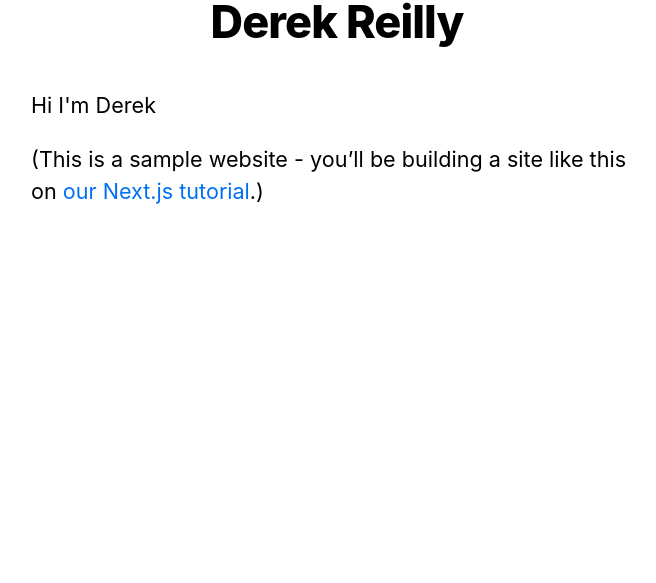
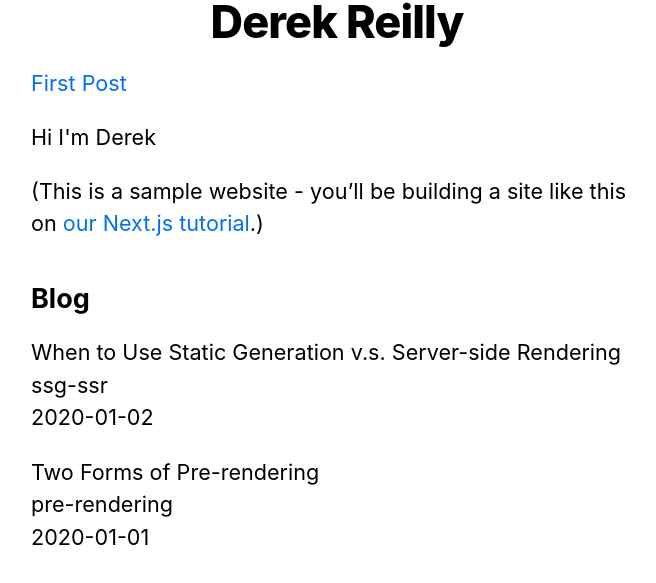
Before and after one commit to derekreilly1990/nextjs-blog, a Next.js app: page / in a window 1280 px wide. Shown: the part 221-804 px from the top of the page, without its empty margins (303-959 px from the left). Built offline with nearby package versions, Linux system fonts and the light colour scheme.

Commit message:
Added getStaticProps

```diff
--- /dev/null
+++ b/lib/posts.js
@@ -0,0 +1,35 @@
+import fs from "fs";
+import path from "path";
+import matter from "gray-matter";
+
+const postsDirectory = path.join(process.cwd(), "posts");
+
+export function getSortedPostsData() {
+  // Get file names under /posts
+  const fileNames = fs.readdirSync(postsDirectory);
+  const allPostsData = fileNames.map((fileName) => {
+    // Remove ".md" from file name to get id
+    const id = fileName.replace(/\.md$/, "");
+
+    // Read markdown file as string
+    const fullPath = path.join(postsDirectory, fileName);
+    const fileContents = fs.readFileSync(fullPath, "utf8");
+
+    // Use gray-matter to parse the post metadata section
+    const matterResult = matter(fileContents);
+
+    // Combine the data with the id
+    return {
+      id,
+      ...matterResult.data,
+    };
+  });
+  // Sort posts by date
+  return allPostsData.sort((a, b) => {
+    if (a.date < b.date) {
+      return 1;
+    } else {
+      return -1;
+    }
+  });
+}
--- a/package.json
+++ b/package.json
@@ -9,6 +9,7 @@
   },
   "dependencies": {
     "classnames": "^2.2.6",
+    "gray-matter": "^4.0.2",
     "next": "^10.0.0",
     "postcss-flexbugs-fixes": "^5.0.2",
     "postcss-preset-env": "^6.7.0",
--- a/pages/index.js
+++ b/pages/index.js
@@ -1,20 +1,49 @@
 import Head from "next/head";
+import Link from "next/link";
 import Layout, { siteTitle } from "../components/layout";
 import utilStyles from "../styles/utils.module.css";
+import { getSortedPostsData } from "../lib/posts";
 
-export default function Home() {
+export default function Home({ allPostsData }) {
   return (
     <Layout home>
       <Head>
         <title>{siteTitle}</title>
       </Head>
       <section className={utilStyles.headingMd}>
+        <Link href="/posts/first-post">
+          <a>First Post</a>
+        </Link>
         <p>Hi I'm Derek</p>
         <p>
           (This is a sample website - you’ll be building a site like this on{" "}
           <a href="https://nextjs.org/learn">our Next.js tutorial</a>.)
         </p>
       </section>
+
+      <section className={`${utilStyles.headingMd} ${utilStyles.padding1px}`}>
+        <h2 className={utilStyles.headingLg}>Blog</h2>
+        <ul className={utilStyles.list}>
+          {allPostsData.map(({ id, date, title }) => (
+            <li className={utilStyles.listItem} key={id}>
+              {title}
+              <br />
+              {id}
+              <br />
+              {date}
+            </li>
+          ))}
+        </ul>
+      </section>
     </Layout>
   );
 }
+
+export async function getStaticProps() {
+  const allPostsData = getSortedPostsData();
+  return {
+    props: {
+      allPostsData,
+    },
+  };
+}
--- /dev/null
+++ b/posts/pre-rendering.md
@@ -0,0 +1,11 @@
+---
+title: 'Two Forms of Pre-rendering'
+date: '2020-01-01'
+---
+
+Next.js has two forms of pre-rendering: **Static Generation** and **Server-side Rendering**. The difference is in **when** it generates the HTML for a page.
+
+- **Static Generation** is the pre-rendering method that generates the HTML at **build time**. The pre-rendered HTML is then _reused_ on each request.
+- **Server-side Rendering** is the pre-rendering method that generates the HTML on **each request**.
+
+Importantly, Next.js lets you **choose** which pre-rendering form to use for each page. You can create a "hybrid" Next.js app by using Static Generation for most pages and using Server-side Rendering for others.
--- /dev/null
+++ b/posts/ssg-ssr.md
@@ -0,0 +1,19 @@
+---
+title: 'When to Use Static Generation v.s. Server-side Rendering'
+date: '2020-01-02'
+---
+
+We recommend using **Static Generation** (with and without data) whenever possible because your page can be built once and served by CDN, which makes it much faster than having a server render the page on every request.
+
+You can use Static Generation for many types of pages, including:
+
+- Marketing pages
+- Blog posts
+- E-commerce product listings
+- Help and documentation
+
+You should ask yourself: "Can I pre-render this page **ahead** of a user's request?" If the answer is yes, then you should choose Static Generation.
+
+On the other hand, Static Generation is **not** a good idea if you cannot pre-render a page ahead of a user's request. Maybe your page shows frequently updated data, and the page content changes on every request.
+
+In that case, you can use **Server-Side Rendering**. It will be slower, but the pre-rendered page will always be up-to-date. Or you can skip pre-rendering and use client-side JavaScript to populate data.
```
Also changed, not shown: 1 other file (tests, documents, lock files or other folders).
